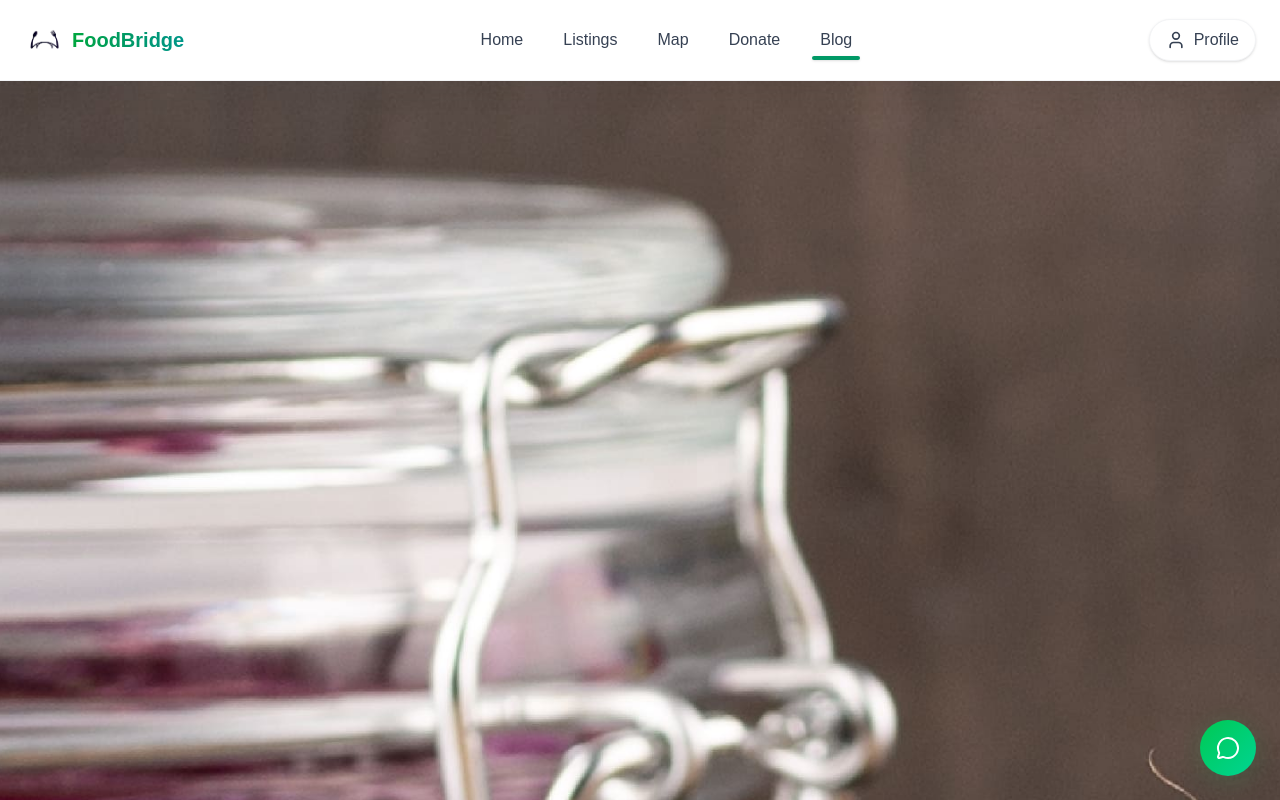
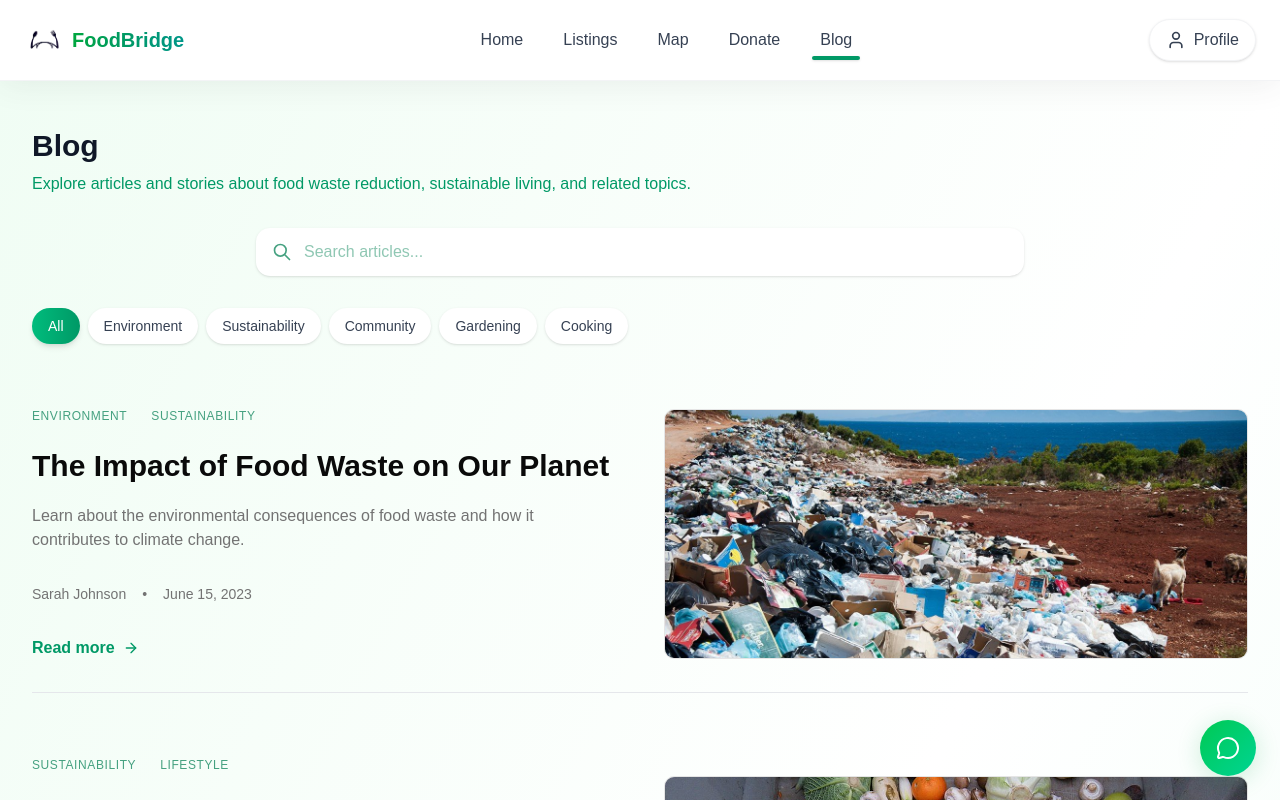
Before and after one commit to Cedctf/foodbridge, a Next.js app: page /blog in a window 1280 px wide. Shown: the top 800 px of the page. Built offline with nearby package versions, Linux system fonts and the light colour scheme.

Commit message:
changed blog page

```diff
--- a/pages/blog.js
+++ b/pages/blog.js
@@ -1,6 +1,7 @@
 import { useState } from 'react';
 import Head from 'next/head';
 import Image from 'next/image';
+import Link from 'next/link';
 import BlogSearch from '../components/BlogSearch';
 import BlogCategories from '../components/BlogCategories';
 import { Card } from "@/components/ui/card";
@@ -149,9 +150,9 @@ export default function Blog() {
                             </div>
                           </div>
                           <h3 className="text-xl font-semibold md:text-2xl lg:text-3xl">
-                            <a href={`/blog/${post.slug}`} className="hover:underline">
+                            <Link href={`/blog/${post.slug}`} className="hover:underline">
                               {post.title}
-                            </a>
+                            </Link>
                           </h3>
                           <p className="mt-4 text-muted-foreground md:mt-5">
                             {post.excerpt}
@@ -164,26 +165,25 @@ export default function Blog() {
                             </span>
                           </div>
                           <div className="mt-6 flex items-center space-x-2 md:mt-8">
-                            <a
+                            <Link
                               href={`/blog/${post.slug}`}
                               className="inline-flex items-center font-semibold hover:underline md:text-base"
                               style={{ color: 'oklch(59.6% 0.145 163.225)' }}>
                               <span>Read more</span>
                               <ArrowRight className="ml-2 size-4 transition-transform" />
-                            </a>
+                            </Link>
                           </div>
                         </div>
                         <div className="order-first sm:order-last sm:col-span-5">
-                          <a href={`/blog/${post.slug}`} className="block">
-                            <div className="aspect-[21/9] overflow-clip rounded-lg border border-border">
+                          <Link href={`/blog/${post.slug}`} className="block">
+                            <div className="relative aspect-[21/9] overflow-clip rounded-lg border border-border">
                               <Image
                                 src={post.imageUrl}
                                 alt={post.title}
                                 fill
-                                style={{ objectFit: 'cover' }}
                                 className="h-full w-full object-cover transition-opacity duration-200 fade-in hover:opacity-70" />
                             </div>
-                          </a>
+                          </Link>
                         </div>
                       </div>
                     </Card>
```
